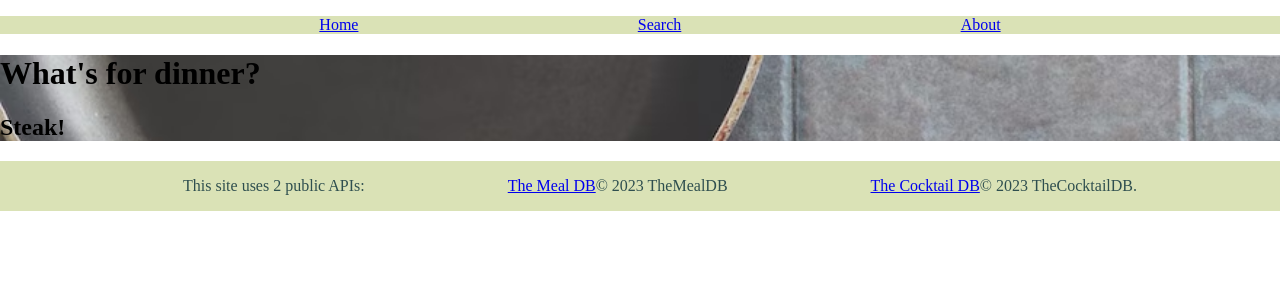
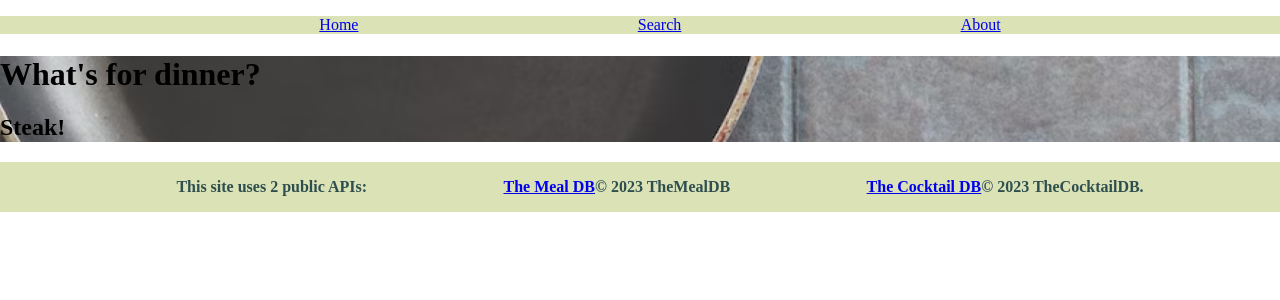
Before and after one commit to DanielMurphy87/Team-ABCD-Group-Project, a React (Vite) app in the folder client/: page / in a window 1280 px wide. Shown: the top 300 px of the page. Built offline with nearby package versions, Linux system fonts and the light colour scheme.

Commit message:
fix: a few small clean up fixes

```diff
--- a/client/src/layout/footer.scss
+++ b/client/src/layout/footer.scss
@@ -4,7 +4,6 @@
 
 .footer{
     background-color: color(primary);
-    font-family: 'Roboto, sans-serif';
     color: darkslategray;
     height: 10%;
 }
@@ -13,4 +12,6 @@
     display: flex;
     flex-flow: row nowrap;
     justify-content: space-evenly;
+    font-family: 'Roboto, sans-serif';
+    font-weight: bold;
 }
--- a/client/src/navigation/RouterConfig.tsx
+++ b/client/src/navigation/RouterConfig.tsx
@@ -1,6 +1,5 @@
 import React from 'react';
 import Home from '../pages/home';
-/* import Search from '../pages/search';  */
 import About from '../pages/about';
 import Layout from '../layout';
 import NotFound from '../pages/errors/NotFound';
@@ -11,7 +10,6 @@ import { ErrorBoundary } from 'react-error-boundary';
 import Error from '@/pages/errors/Error';
 
 const Search = React.lazy(() => import('pages/search'));
-/* const About=React.lazy(()=>import('pages/about')); */
 
 const RouterConfig: React.FC = () =>
   <ErrorBoundary fallback={<Error message='Something went Wrong!' />}>
--- a/client/src/normalize.css
+++ b/client/src/normalize.css
@@ -1,4 +1,4 @@
-*! normalize.css v8.0.1 | MIT License | github.com/necolas/normalize.css */
+/* normalize.css v8.0.1 | MIT License | github.com/necolas/normalize.css */
 
 /* Document
    ========================================================================== */
--- a/client/src/pages/about/About.tsx
+++ b/client/src/pages/about/About.tsx
@@ -1,7 +1,8 @@
 import './about.scss';
 
 const About: React.FC = () => (
-  <div className='page'>
+ /*  <div className='page'> */
+  <div>
 
     <div className="about">
 
```
